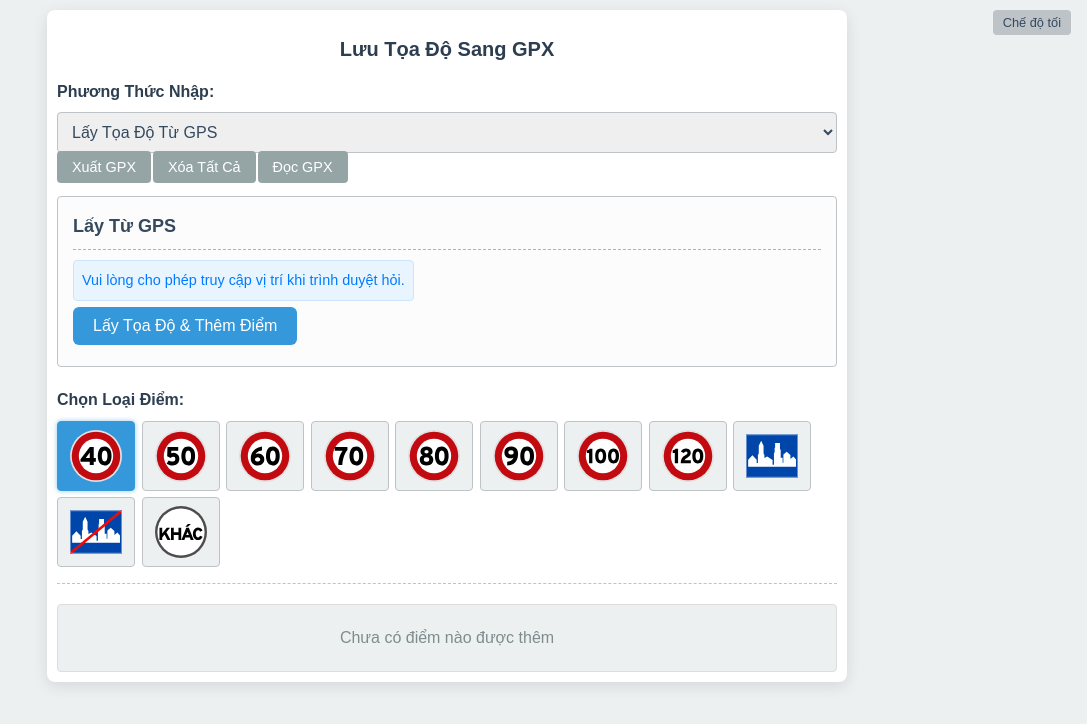
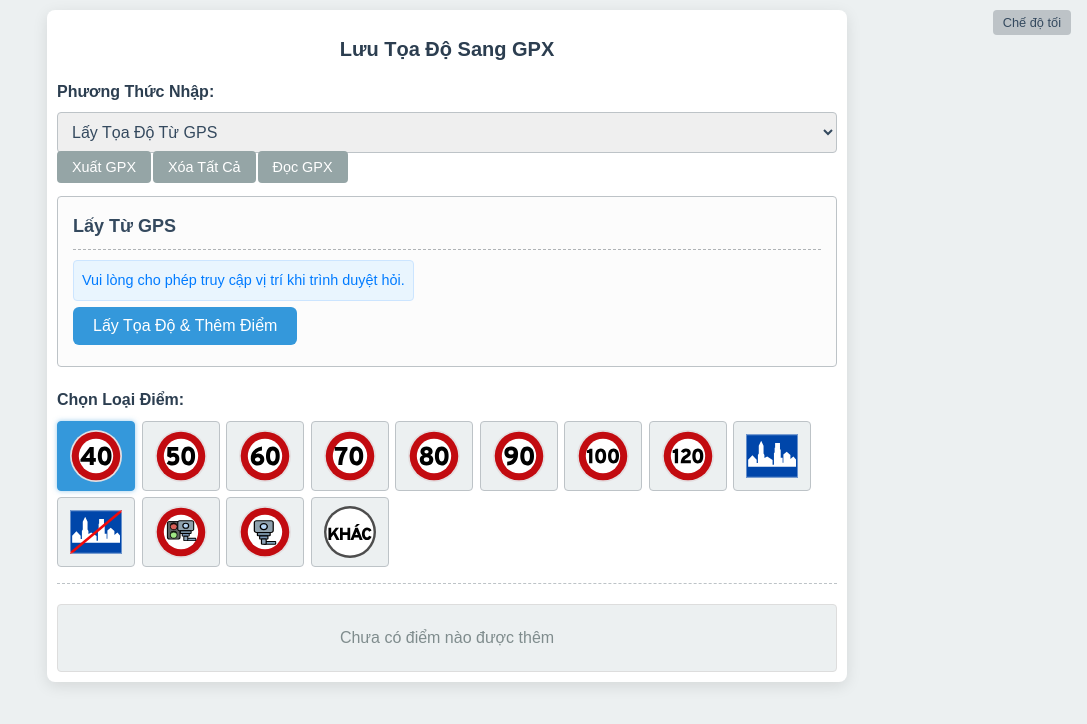
Before and after one commit to minhtanz1/gpx-coordinate-saver, a plain HTML site: page index.html in a window 1280 px wide. Shown: the whole page, without its empty margins (193-1280 px from the left). Drawn offline with Linux system fonts and the light colour scheme.

Commit message:
Update index.html
add camera sign

```diff
--- a/index.html
+++ b/index.html
@@ -84,6 +84,13 @@
                     <img src="https://raw.githubusercontent.com/minhtanz1/gpx-coordinate-saver/refs/heads/testing/img/HKDC.svg" alt="" height="52" width="52">
                 </button>
 
+                <button class="point-type-icon" data-type="red_light_cam" title="Camera đèn đỏ">
+                    <img src="https://raw.githubusercontent.com/minhtanz1/gpx-coordinate-saver/refs/heads/testing/img/red_light_cam.svg" alt="" height="52" width="52">
+                </button>
+                <button class="point-type-icon" data-type="speed_cam" title="Camera phạt nguội">
+                    <img src="https://raw.githubusercontent.com/minhtanz1/gpx-coordinate-saver/refs/heads/testing/img/speed_cam.svg" alt="" height="52" width="52">
+                </button>
+
                 <!-- Custom type button -->
                 <button class="point-type-icon" data-type="custom" title="Tên khác...">
                     <img src="https://raw.githubusercontent.com/minhtanz1/gpx-coordinate-saver/refs/heads/testing/img/Khác.svg" alt="" height="52" width="52">
```
